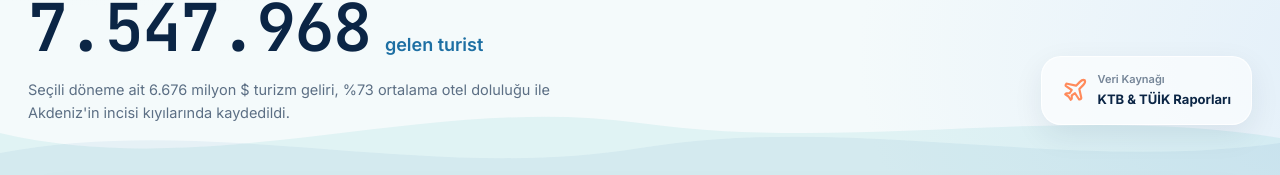
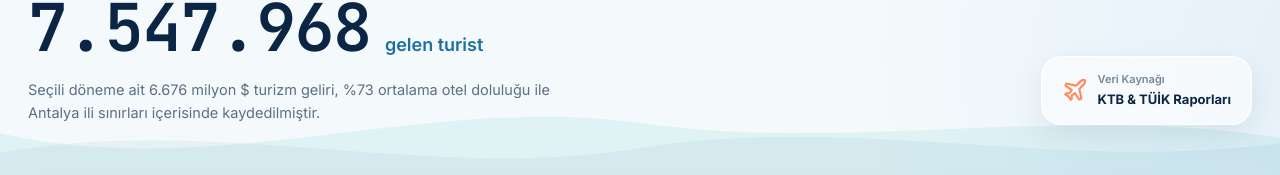
Before and after one commit to ufukoncel07-cloud/Turizm-statistikleri, a React (Vite) app: page / in a window 1280 px wide. Shown: the part 148-323 px from the top of the page. Built offline with nearby package versions, Linux system fonts and the light colour scheme.

Commit message:
fix: resolve logo paths and update paragraph text for formality

```diff
--- a/index.html
+++ b/index.html
@@ -2,8 +2,8 @@
 <html lang="en">
   <head>
     <meta charset="UTF-8" />
-    <link rel="icon" type="image/png" href="/logo.png" />
-    <link rel="apple-touch-icon" href="/logo.png" />
+    <link rel="icon" type="image/png" href="./logo.png" />
+    <link rel="apple-touch-icon" href="./logo.png" />
     <meta name="viewport" content="width=device-width, initial-scale=1.0" />
     <title>Turizm İstatistikleri</title>
   </head>
--- a/src/App.tsx
+++ b/src/App.tsx
@@ -390,7 +390,7 @@ export default function TurizmDashboard() {
             overflow: "hidden", display: "flex", alignItems: "center", justifyContent: "center",
             background: "#fff"
           }}>
-            <img src="/logo.png" alt="Turizm İstatistikleri Logo" style={{ width: "100%", height: "100%", objectFit: "cover" }} />
+            <img src="./logo.png" alt="Turizm İstatistikleri Logo" style={{ width: "100%", height: "100%", objectFit: "cover" }} />
           </div>
           <div>
             <div style={{ fontFamily: "Plus Jakarta Sans, sans-serif", fontWeight: 800, fontSize: 19, color: COLORS.lacivert, letterSpacing: -0.3 }}>
@@ -445,7 +445,7 @@ export default function TurizmDashboard() {
               </div>
               <p style={{ fontSize: 14.5, color: COLORS.lacivert, opacity: 0.65, maxWidth: 560, marginTop: 10, lineHeight: 1.6 }}>
                 Seçili döneme ait {trFmt(mevcutAgg ? mevcutAgg.gelirUSD / 1_000_000 : 0)} milyon $ turizm geliri,
-                %{mevcutAgg?.doluluk ?? "—"} ortalama otel doluluğu ile Akdeniz'in incisi {bolgeAdi.toLowerCase() === "türkiye" ? "genelinde" : "kıyılarında"} kaydedildi.
+                %{mevcutAgg?.doluluk ?? "—"} ortalama otel doluluğu ile {sekme === "turkiye" ? "Türkiye genelinde" : "Antalya ili sınırları içerisinde"} kaydedilmiştir.
               </p>
             </div>
             <div style={{
```
